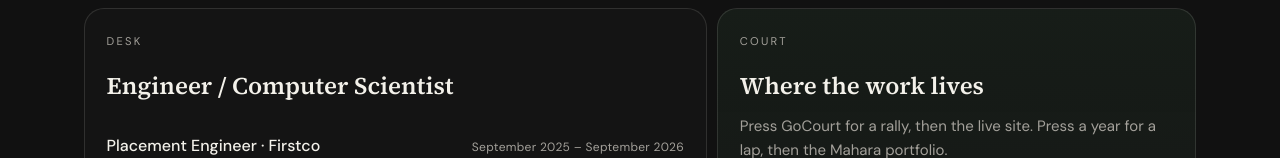
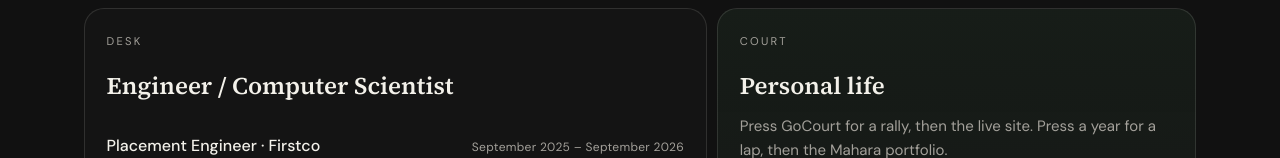
Before and after one commit to alexplds/personal-website, a Next.js app: page / in a window 1280 px wide. Shown: the part 642-800 px from the top of the page. Built offline with nearby package versions, Linux system fonts and the light colour scheme.

Commit message:
Rename the court heading to Personal life
Co-authored-by: alexandrosplds <Alexandros.polychroniadis@gmail.com>

```diff
--- a/components/destinations.tsx
+++ b/components/destinations.tsx
@@ -14,7 +14,7 @@ export function PlaySection({ embedded = false }: { embedded?: boolean }) {
     >
       {embedded ? (
         <>
-          <h2 className="font-heading text-2xl">Where the work lives</h2>
+          <h2 className="font-heading text-2xl">Personal life</h2>
           <p className="mt-3 text-[15px] leading-relaxed text-muted-foreground">
             Press GoCourt for a rally, then the live site. Press a year for a lap, then the Mahara
             portfolio.
@@ -23,7 +23,7 @@ export function PlaySection({ embedded = false }: { embedded?: boolean }) {
       ) : (
         <Reveal>
           <p className="text-xs tracking-[0.2em] text-muted-foreground uppercase">Play</p>
-          <h2 className="font-heading mt-2 text-3xl">Where the work lives</h2>
+          <h2 className="font-heading mt-2 text-3xl">Personal life</h2>
           <p className="mt-3 max-w-xl text-[15px] leading-relaxed text-muted-foreground">
             No write-up that tries to replace the thing itself. Press GoCourt for a rally, then the
             live site. Press a year for a lap, then the Mahara portfolio.
```
